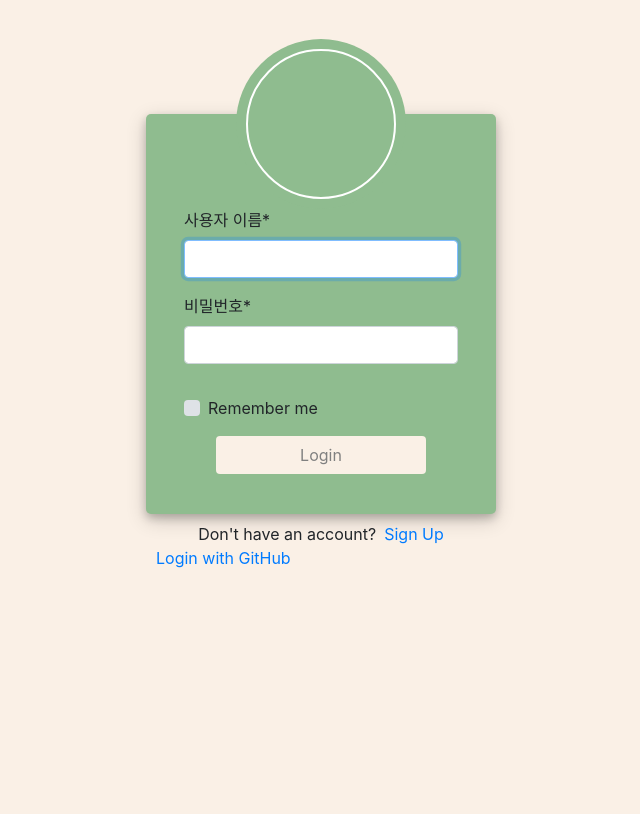
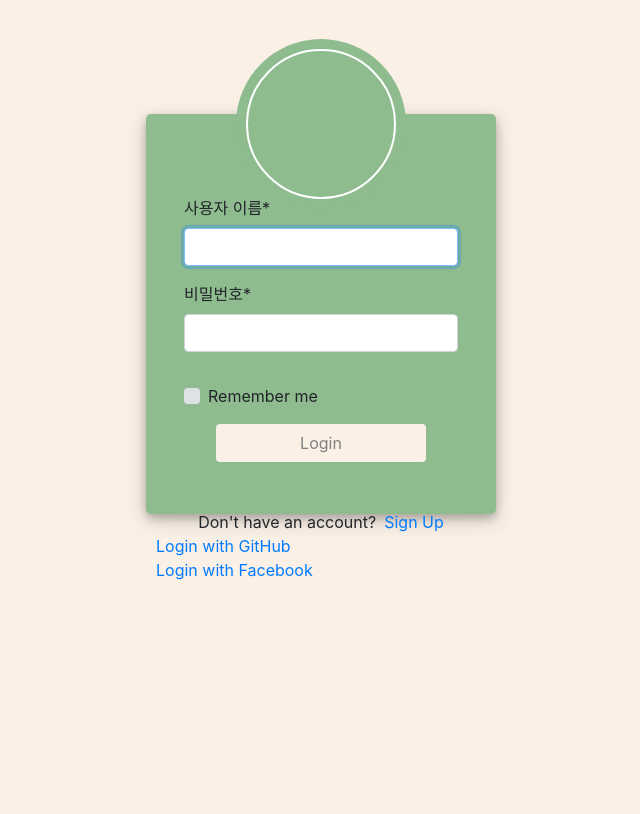
Before and after one commit to pirogramming/PiroBoard, a Django app: page /login/ in a window 1280 px wide. Shown: the part 147-961 px from the top of the page, without its empty margins (319-959 px from the left). Run offline with Django 3.2, Linux system fonts and the light colour scheme; some libraries are stand-ins or nearby versions.

Commit message:
Facebook，github login,我的第一事

```diff
--- a/requirements.txt
+++ b/requirements.txt
@@ -13,3 +13,5 @@ requests==2.22.0
 requests-oauthlib==1.2.0
 sqlparse==0.3.0
 urllib3==1.25.3
+social-auth-app-django==3.1.0
+social-auth-core==3.2.0
--- a/users/templates/users/login.html
+++ b/users/templates/users/login.html
@@ -90,7 +90,7 @@
             padding: 0 2rem;
         }
 
-        .button2{
+        .button2 {
             color: gray;
         }
 
@@ -138,7 +138,9 @@
 
             </div>
             <div>
+                {% csrf_token %}
                 <a href="{% url 'social:begin' 'github' %}">Login with GitHub</a><br>
+                <a href="{% url 'social:begin' 'facebook' %}">Login with Facebook</a>
             </div>
         </div>
     </div>
--- a/yong/settings.py
+++ b/yong/settings.py
@@ -136,3 +136,8 @@ LOGIN_URL = 'login'
 
 SOCIAL_AUTH_GITHUB_KEY = 'e2e89b3b3c3d81c01937'
 SOCIAL_AUTH_GITHUB_SECRET = '6f2b80991591bfd47863edf48bcc717932b62a3f'
+
+SOCIAL_AUTH_FACEBOOK_KEY = '683493732062946'
+SOCIAL_AUTH_FACEBOOK_SECRET = 'a69303b68f993ec95d8ece0730ac4ef8'
+
+SOCIAL_AUTH_REDIRECT_IS_HTTPS = True
--- a/yong/urls.py
+++ b/yong/urls.py
@@ -28,6 +28,7 @@ urlpatterns = [
     path('', include('blog.urls')),
     path('oauth/', include('social_django.urls', namespace='social')),
 
+
 ]
 
 if settings.DEBUG:
```
